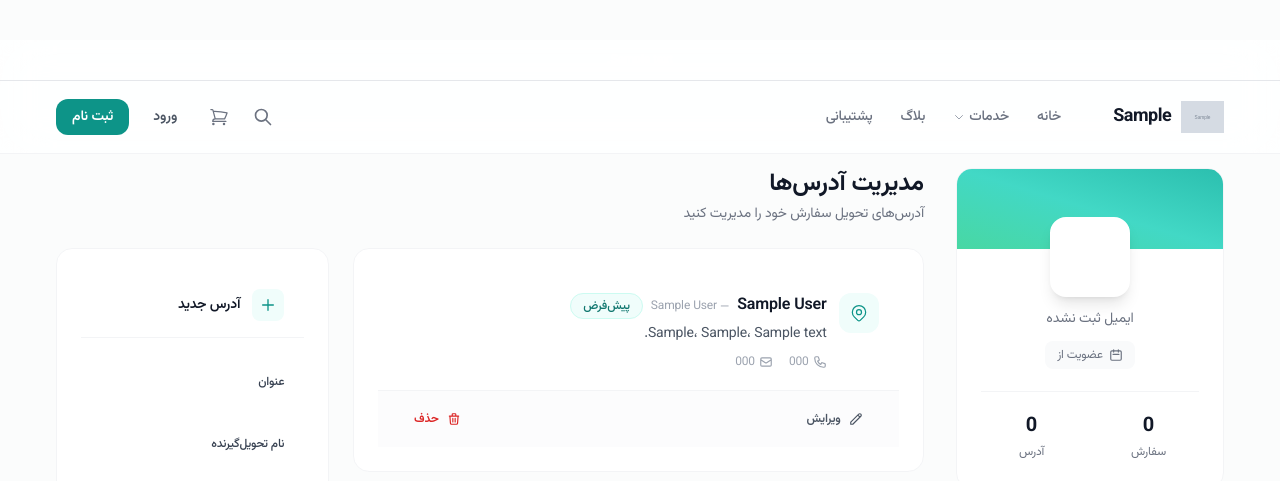
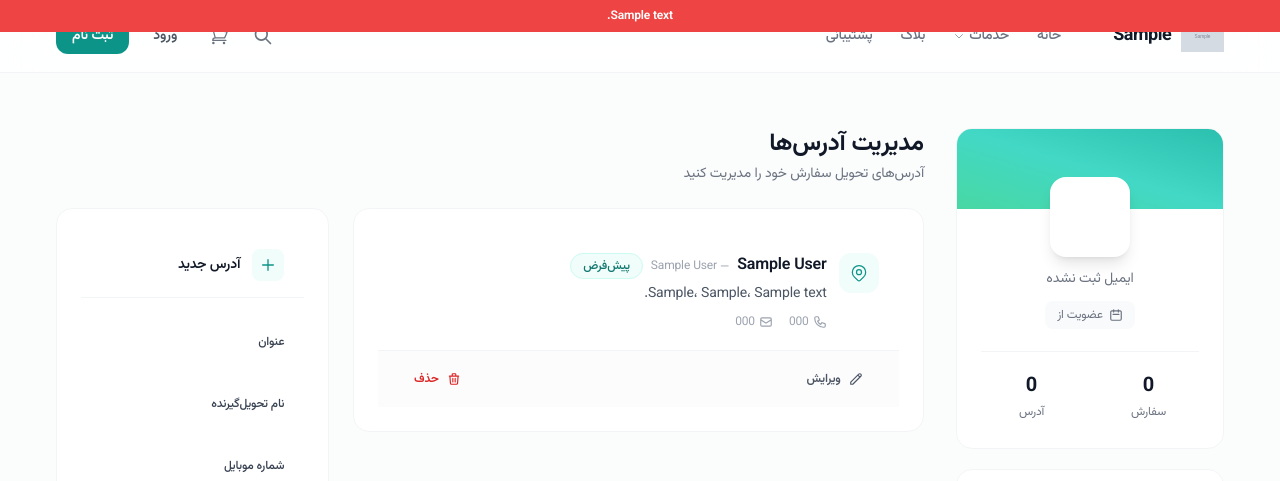
Before and after one commit to nikpour310/accountinox, a Django app: template templates/accounts/addresses.html in a window 1280 px wide. Shown: the top 481 px of the page. Run offline with Django 4.2, Linux system fonts and the light colour scheme; data comes from the database, SQL or seed files in the repository; tables that the repository leaves empty hold one stand-in row (values such as "Sample post"); the template is opened without the code that fills it: values that come from a table or form of the project are taken from there, most other values are stand-ins (such as "Sample title", 1, 10 or a date in 2020); grey boxes marked "Sample" are stand-in pictures; parts of the project's set-up code (start-up, migrations or seed data) failed here and were passed over; some libraries are stand-ins or nearby versions.

Commit message:
User-requested push: sync workspace

```diff
--- a/templates/base.html
+++ b/templates/base.html
@@ -64,7 +64,7 @@
 
     <main class="flex-grow w-full">
         {% if messages %}
-        <div class="fixed top-20 start-1/2 transform -translate-x-1/2 z-[60] w-full max-w-md px-4 pointer-events-none"{% if site_settings and site_settings.site_notice_enabled and site_settings.site_notice_text %} style="top: 7.5rem;"{% endif %} role="alert">
+        <div class="fixed top-20 start-1/2 transform -translate-x-1/2 z-[60] w-full max-w-md px-4 pointer-events-none" role="alert">
             {% for message in messages %}
             <div class="pointer-events-auto mb-3 flex items-center w-full p-4 rounded-xl shadow-soft-lg text-sm font-medium backdrop-blur-sm
                 {% if message.tags == 'debug' %}bg-gray-600 text-white{% elif message.tags == 'info' %}bg-sky-500 text-white{% elif message.tags == 'success' %}bg-emerald-500 text-white{% elif message.tags == 'warning' %}bg-amber-500 text-white{% elif message.tags == 'error' %}bg-red-500 text-white{% endif %}"
--- a/templates/partials/navbar.html
+++ b/templates/partials/navbar.html
@@ -1,6 +1,10 @@
 {% load static %}
 {% if site_settings and site_settings.site_notice_enabled and site_settings.site_notice_text %}
-<div class="h-10"></div>
+<div class="fixed inset-x-0 top-0 bg-red-500 text-white" style="z-index: 60;" role="status" aria-live="polite">
+    <div class="container mx-auto px-4" style="height: 2rem;">
+        <p class="text-xs font-semibold text-center w-full truncate" style="line-height: 2rem;">{{ site_settings.site_notice_text }}</p>
+    </div>
+</div>
 {% endif %}
 <div class="h-16 sm:h-[72px]"></div><!-- Spacer -->
 <header x-data="{
@@ -12,14 +16,7 @@
     openMega() { clearTimeout(this.megaTimer); this.megaOpen = true; },
     closeMega() { this.megaTimer = setTimeout(() => { this.megaOpen = false; }, 200); },
     closeMegaNow() { clearTimeout(this.megaTimer); this.megaOpen = false; }
-}" @keydown.escape.window="megaOpen = false; mobileMenuOpen = false; searchOpen = false" class="site-header"{% if site_settings and site_settings.site_notice_enabled and site_settings.site_notice_text %} style="top: 2.5rem;"{% endif %}>
-    {% if site_settings and site_settings.site_notice_enabled and site_settings.site_notice_text %}
-    <div class="bg-red-600 text-white border-b border-red-700" role="status" aria-live="polite">
-        <div class="container mx-auto px-4 h-10 flex items-center justify-center">
-            <p class="text-xs sm:text-sm font-semibold text-center w-full truncate">{{ site_settings.site_notice_text }}</p>
-        </div>
-    </div>
-    {% endif %}
+}" @keydown.escape.window="megaOpen = false; mobileMenuOpen = false; searchOpen = false" class="site-header">
     <div class="container mx-auto px-4">
         <div class="flex items-center justify-between h-16 sm:h-[72px]">
             <!-- Logo & Brand -->
```
